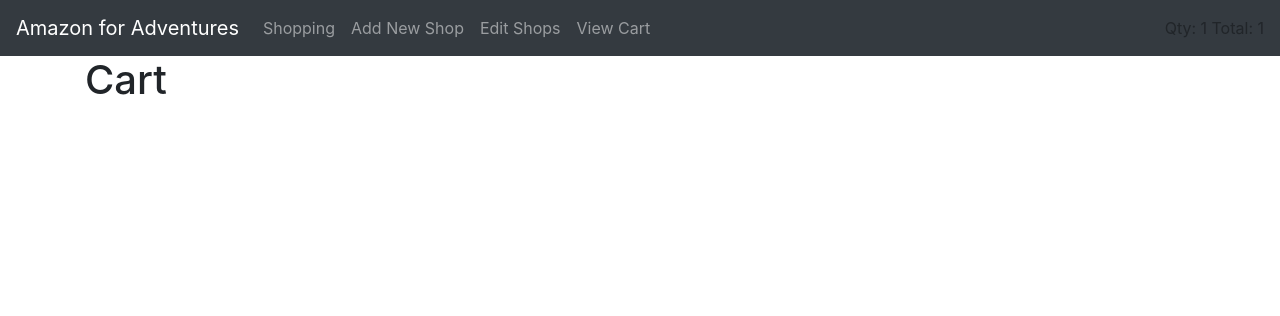
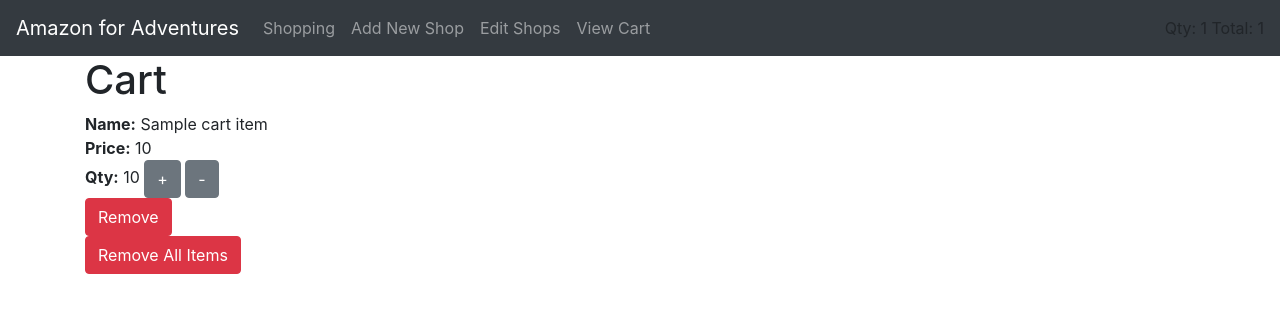
Before and after one commit to GuRuGuMaWaRu/Learning_projects, a Node project: template app_ejs_7/views/cart.ejs in a window 1280 px wide. Shown: the top 316 px of the page. Run offline with Node 20 templates, Linux system fonts and the light colour scheme; the template is opened without the code that fills it: most values are stand-ins (such as "Sample title", 1, 10 or a date in 2020).

Commit message:
Display items on Cart page

```diff
--- a/app_ejs_7/controllers/cartController.js
+++ b/app_ejs_7/controllers/cartController.js
@@ -1,10 +1,11 @@
 const CartItem = require("../models/CartItem");
-const { getCartTotals } = require("../models/helpers");
+const { getCartTotals, getCartItems } = require("../models/helpers");
 
 exports.loadCartPage = async (req, res) => {
   const totals = await getCartTotals();
+  const cartItems = await getCartItems();
 
-  res.render("cart", { totals: totals[0] });
+  res.render("cart", { totals: totals[0], cartItems: cartItems });
 };
 
 exports.addToCart = async (req, res) => {
--- a/app_ejs_7/views/cart.ejs
+++ b/app_ejs_7/views/cart.ejs
@@ -1,7 +1,24 @@
 <%- include('partials/header.ejs', { totals: totals }) -%>
 
-<div class="cart">
+<div>
   <h1>Cart</h1>
+  <div class="cart-content">
+    <% cartItems.forEach(cartItem => { %>
+      <div class="cart-item">
+        <div class="cart-item-name"><strong>Name:</strong> <%= cartItem.name %></div>
+        <div class="cart-item-price"><strong>Price:</strong> <%= cartItem.price %></div>
+        <div class="cart-item-qty">
+          <span><strong>Qty:</strong> <%= cartItem.qty %></span>
+          <button class="btn btn-secondary">+</button>
+          <button class="btn btn-secondary">-</button>
+        </div>
+        <div>
+          <button class="btn btn-danger">Remove</button>
+        </div>
+      </div>
+    <% }) %>
+  </div>
+  <button class="btn btn-danger">Remove All Items</button>
 </div>
 
 <%- include('partials/footer.ejs') -%>
```
Also changed, not shown: app_ejs_7/models/helpers.js (+23 -0 lines), app_ejs_7/public/styles.css (+19 -0 lines).
